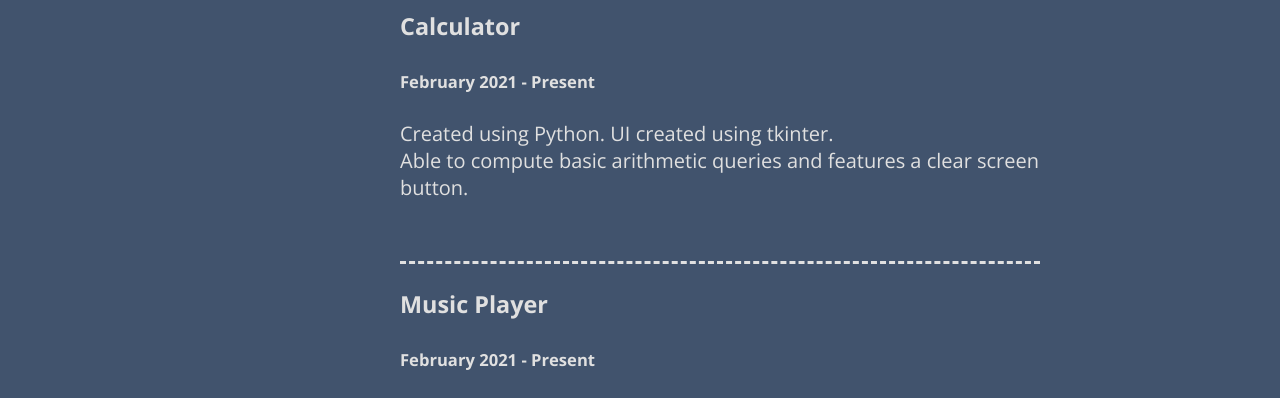
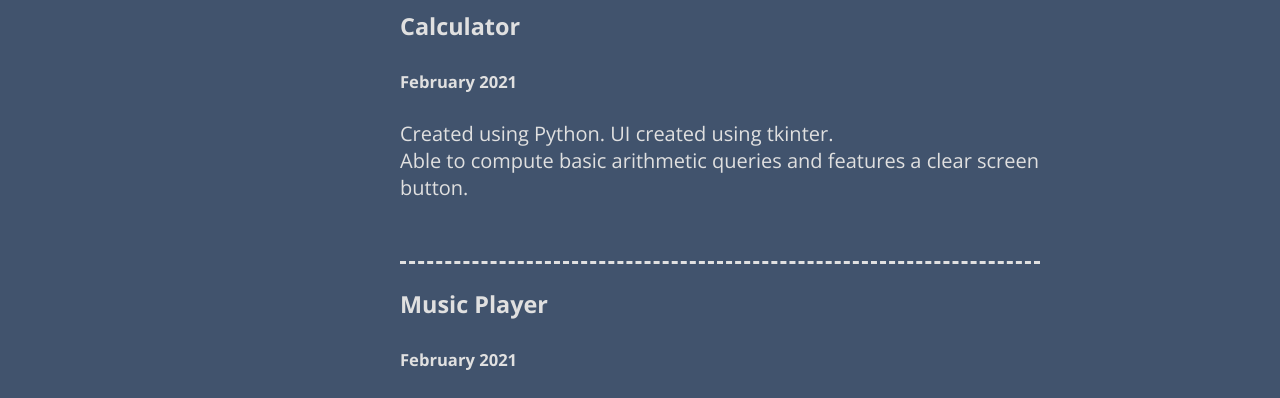
Before and after one commit to schau623/schau623.github.io, a plain HTML site: page projects.html in a window 1280 px wide. Shown: the part 402-800 px from the top of the page. Drawn offline with nearby package versions, Linux system fonts and the light colour scheme.

Commit message:
Update projects.html

```diff
--- a/projects.html
+++ b/projects.html
@@ -39,7 +39,7 @@
 					<a href="https://github.com/schau623/Calculator" target="_blank">Calculator</a>
 				</h3>
 				<h5>
-					February 2021 - Present
+					February 2021
 				</h5>
 				Created using Python. UI created using tkinter.
 				<br>
@@ -51,7 +51,7 @@
 					<a href="https://github.com/schau623/MusicPlayer" target="_blank">Music Player</a>
 				</h3>
 				<h5>
-					February 2021 - Present
+					February 2021
 				</h5>
 				Created using Python. UI created using tkinter.
 				<br>
```
